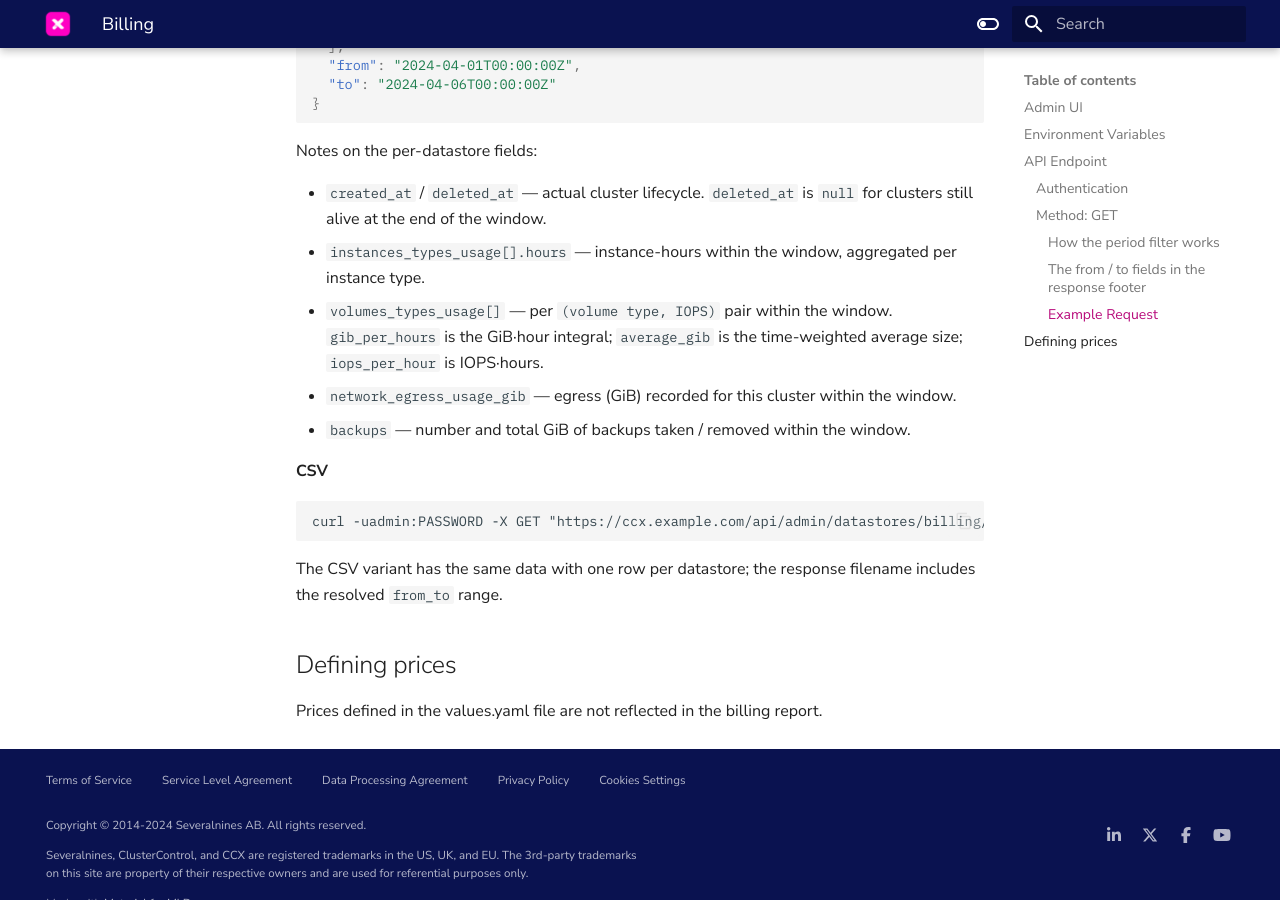
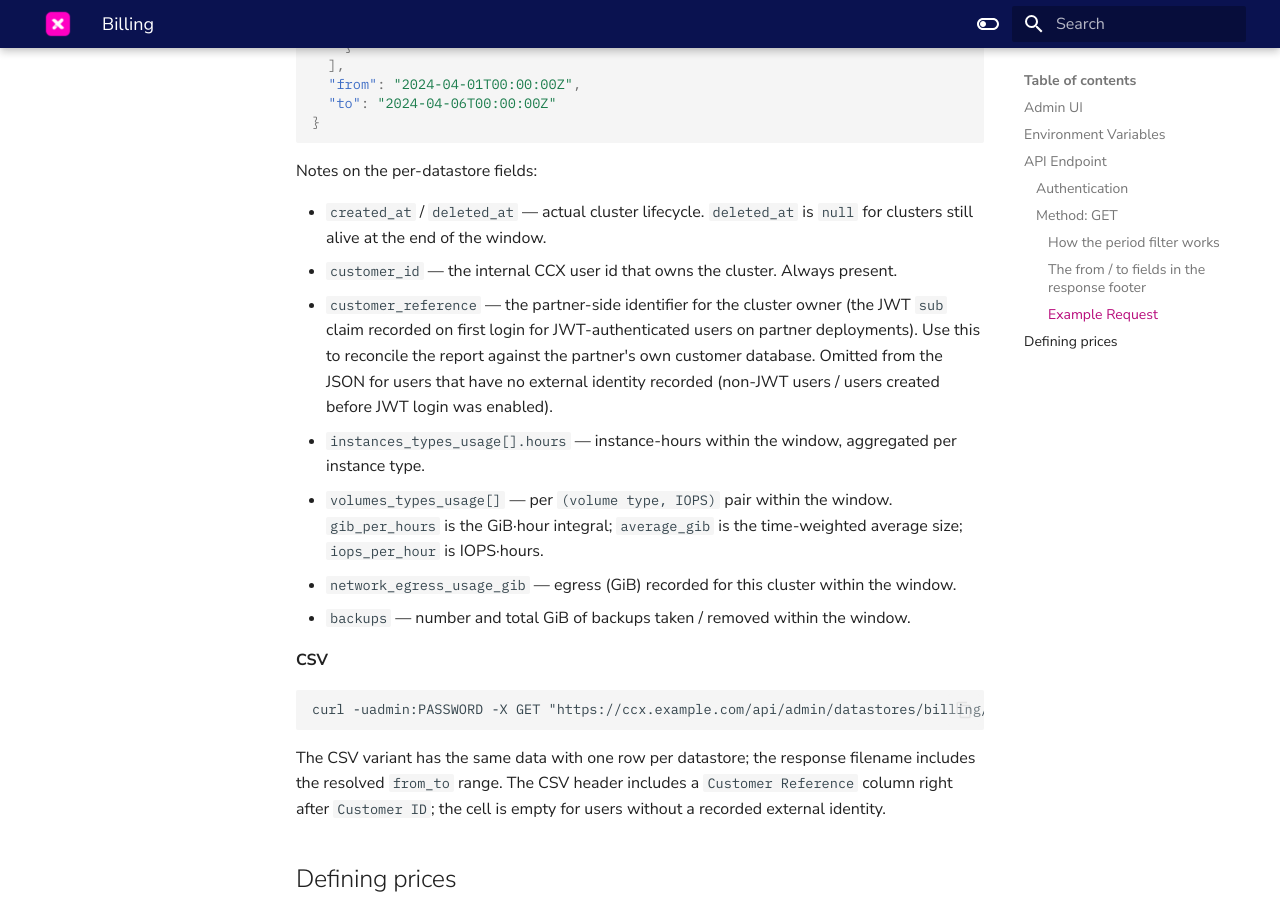
Before and after one commit to severalnines/ccx-docs, an MkDocs documentation site: the page built from docs/admin/Other/Billing.md, in a window 1280 px wide and 900 px high, scrolled down 3712 px. Built offline with MkDocs 1.6.1 and Material for MkDocs 9.7.7, drawn with Linux system fonts in a browser that asks for light colours; comment, search, counter and statistics services are not loaded; some of the changed text lies outside the part shown.

Commit message:
CCX-5904 Document customer_reference field in admin billing report
The admin billing usage report now exposes the partner-side identifier
(JWT sub) in a new customer_reference field alongside the existing
customer_id, and a Customer Reference column in CSV.

Co-Authored-By: Claude Opus 4.7 (1M context) <noreply@anthropic.com>

````diff
--- a/docs/admin/Other/Billing.md
+++ b/docs/admin/Other/Billing.md
@@ -81,6 +81,7 @@ Response format:
       "created_at": "2024-04-01T10:00:00Z",
       "deleted_at": null,
       "customer_id": "string",
+      "customer_reference": "string",
       "type": "string",
       "nodes_count": 0,
       "vendor": "string",
@@ -116,6 +117,8 @@ Response format:
 Notes on the per-datastore fields:
 
 - `created_at` / `deleted_at` — actual cluster lifecycle. `deleted_at` is `null` for clusters still alive at the end of the window.
+- `customer_id` — the internal CCX user id that owns the cluster. Always present.
+- `customer_reference` — the partner-side identifier for the cluster owner (the JWT `sub` claim recorded on first login for JWT-authenticated users on partner deployments). Use this to reconcile the report against the partner's own customer database. Omitted from the JSON for users that have no external identity recorded (non-JWT users / users created before JWT login was enabled).
 - `instances_types_usage[].hours` — instance-hours within the window, aggregated per instance type.
 - `volumes_types_usage[]` — per `(volume type, IOPS)` pair within the window. `gib_per_hours` is the GiB·hour integral; `average_gib` is the time-weighted average size; `iops_per_hour` is IOPS·hours.
 - `network_egress_usage_gib` — egress (GiB) recorded for this cluster within the window.
@@ -127,7 +130,7 @@ Notes on the per-datastore fields:
 curl -uadmin:PASSWORD -X GET "https://ccx.example.com/api/admin/datastores/billing/usage/csv?from=2024-04-01&to=2024-04-05"
 ```
 
-The CSV variant has the same data with one row per datastore; the response filename includes the resolved `from_to` range.
+The CSV variant has the same data with one row per datastore; the response filename includes the resolved `from_to` range. The CSV header includes a `Customer Reference` column right after `Customer ID`; the cell is empty for users without a recorded external identity.
 
 
 ## Defining prices
````
